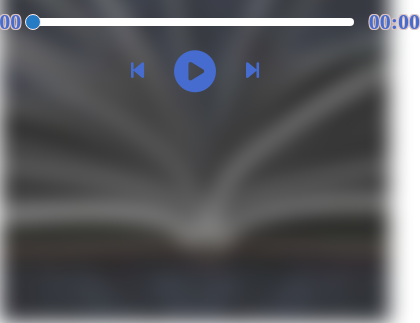
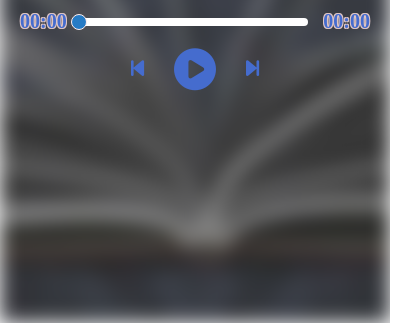
Before and after one commit to Yoonwint/MusicPlayer, a plain HTML site: page index.html in a window 390 px wide. Shown: the part 521-844 px from the top of the page, 420 px wide, since content can reach past the window. Drawn offline with Linux system fonts and the light colour scheme.

Commit message:
Add media query for screen size adjustments
Added media query for responsive design adjustments.

```diff
--- a/style.css
+++ b/style.css
@@ -177,3 +177,15 @@ i {
 .hidden {
     display: none;
 }
+
+/* media query */
+@media screen and (max-width: 768px) {
+    .timeDiv {
+        width: 350px;
+
+    }
+    .currentDisplay,
+    .totalDisplay {
+    font-size: 20px;
+    }
+}
```
